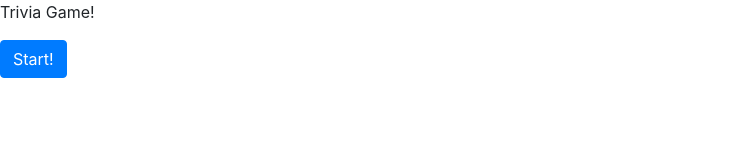
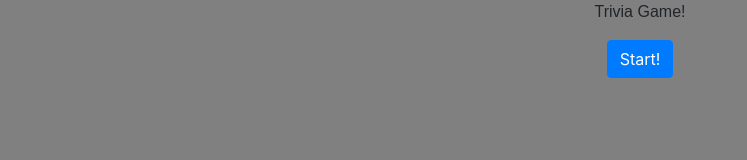
Before and after one commit to bradham/TriviaGame, a plain HTML site: page index.html in a window 1280 px wide. Shown: the whole page, without its empty margins (0-747 px from the left). Drawn offline with nearby package versions, Linux system fonts and the light colour scheme.

Commit message:
Added some styling

```diff
--- a/assets/css/style.css
+++ b/assets/css/style.css
@@ -1 +1,14 @@
-/*Need more style for p tags and div boxes and background
+/*Need more style for p tags and div boxes and background*/
+* {
+    background-color: gray;
+    text-align: center;
+}
+
+#title {
+font-family: Arial, Helvetica, sans-serif;
+font: 30px;
+}
+
+#screen-container {
+text-align: center;
+}
--- a/index.html
+++ b/index.html
@@ -11,25 +11,23 @@
 </head>
 
 <body>
-    <!-- A backround image
-             A title
-             A Start Button
-            Radio Buttons
-             -->
 
     <div id="container">
-        <p id="title">Trivia Game!</p>
+        <div class="container">
+            <div class="row">
+                <p id="title" class="col">Trivia Game!</p>
+            </div>
+        </div>
+        <div id="screen-container" class="container">
 
-        <div id="screen-container">
+            <button id="startBtn" class="btn btn-primary row">Start!</button>
 
-            <button id="startBtn" class="btn btn-primary">Start!</button>
-
-            <div id="questions">
+            <div id="questions" class="col">
                 <p id="time-remaining"></p>
 
             </div>
 
-            <div id="final-score">
+            <div id="final-score" class="col">
                 <p id="done-message"></p>
                 <p id="correct"></p>
                 <p id="wrong"></p>
```
